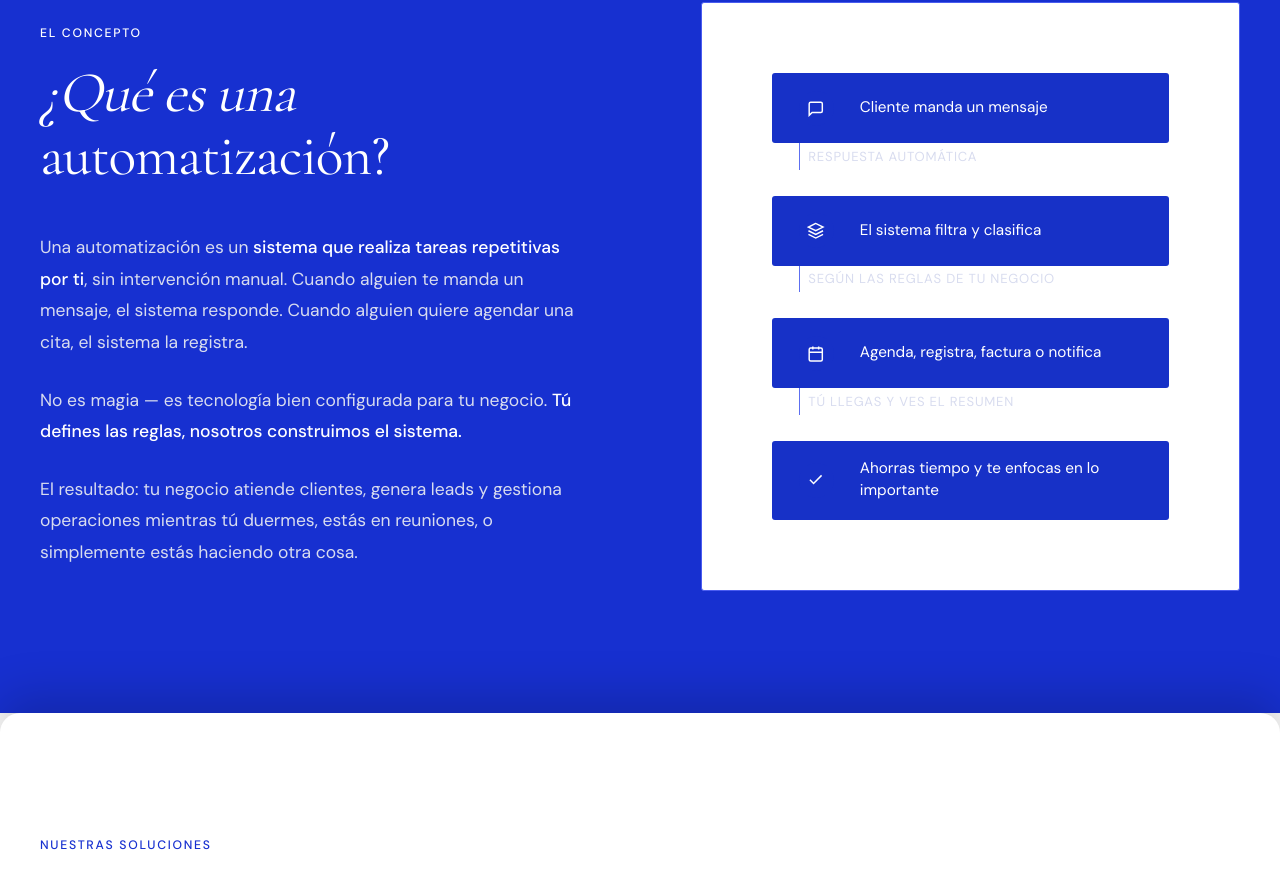
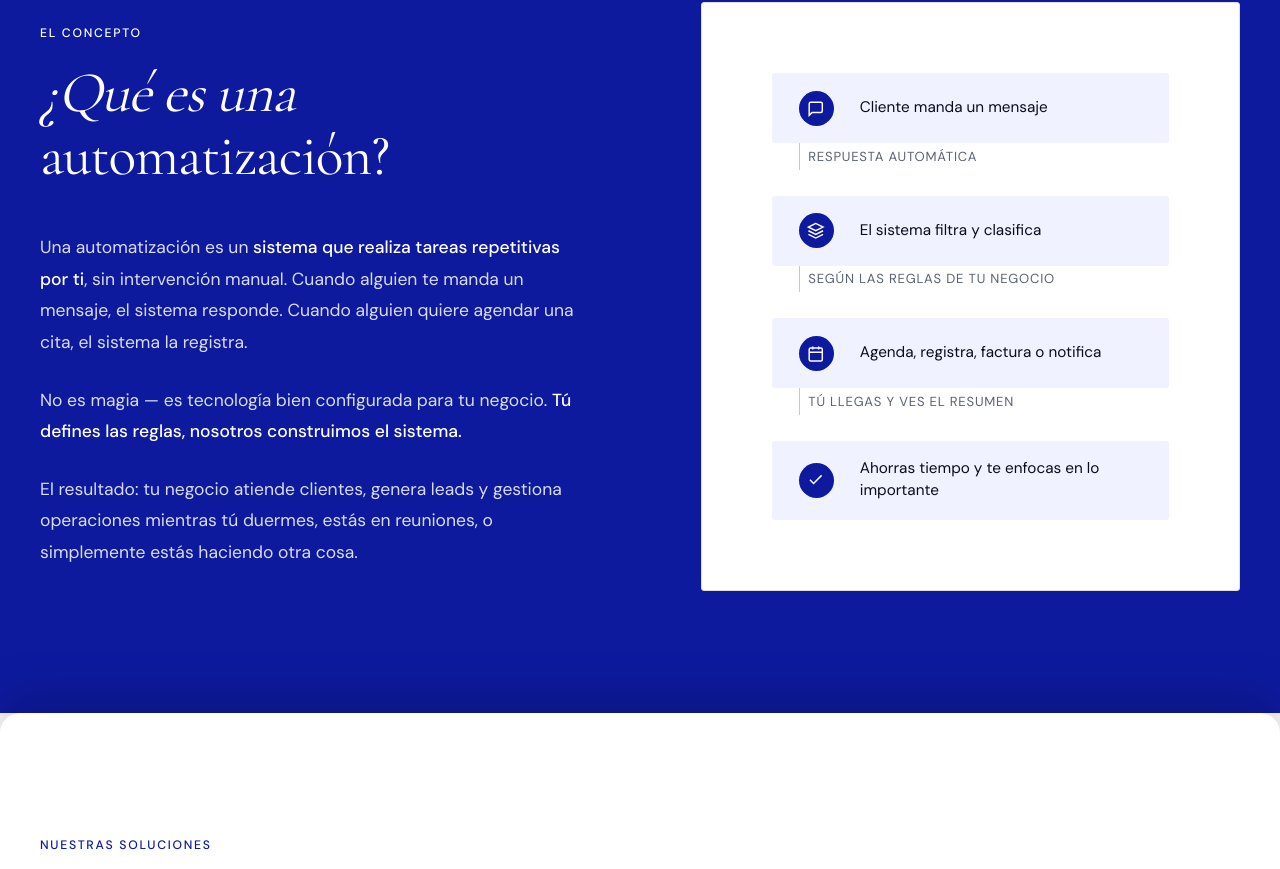
Before and after one commit to diegosol0604-star/pagina-agencia-final, a Next.js app: page /automatizaciones in a window 1280 px wide. Shown: the part 1011-1880 px from the top of the page. Built offline with nearby package versions, Linux system fonts and the light colour scheme.

Commit message:
ultimoscambios

```diff
--- a/app/globals.css
+++ b/app/globals.css
@@ -6,14 +6,14 @@
   --surface-2: #e8e8e8;
   --text: #0a0d1f;
   --text-muted: #5b6273;
-  --accent: #1730d0;
-  --accent-hover: #1731c7;
-  --teal: #1730d0;
+  --accent: #0d1a9e;
+  --accent-hover: #0c199a;
+  --teal: #0d1a9e;
   --teal-light: #f2f2f2;
   --border: #e0e0e0;
   --border-dark: #c4c8d3;
   --nav-cta-color: #ffffff;
-  --blue: #1730d0;
+  --blue: #0d1a9e;
   --blue-dark: #0f1857;
   --radius: 3px;
   --transition: 220ms cubic-bezier(0.25, 0, 0, 1);
@@ -153,7 +153,7 @@
     background-image: linear-gradient(
       to right,
       #0a0d1f 50%,
-      #1730d0 50%
+      #0d1a9e 50%
     );
     background-size: 200% 100%;
     background-position: 100% 0;
@@ -179,14 +179,14 @@
 
   /* ── Tema de sección: azul rey ── */
   .section-blue {
-    background-color: #1730d0;
+    background-color: #0d1a9e;
     --text: #ffffff;
     --text-muted: #d8dcef;
     --teal: #ffffff;
-    --teal-light: #1731c7;
+    --teal-light: #0c199a;
     --border: #4a5cf0;
     --border-dark: #5d6ff0;
-    --surface: #1731c7;
+    --surface: #0c199a;
     --surface-2: #1428a8;
     --accent: #ffffff;
     --accent-hover: #e5e7eb;
@@ -203,8 +203,8 @@
     --border-dark: #353f72;
     --surface: #1a2354;
     --surface-2: #161e48;
-    --accent: #1730d0;
-    --accent-hover: #1731c7;
+    --accent: #0d1a9e;
+    --accent-hover: #0c199a;
   }
 }
 
--- a/components/automatizaciones/FooterCta.js
+++ b/components/automatizaciones/FooterCta.js
@@ -20,7 +20,8 @@ export function FooterCta() {
           href={WHATSAPP.autoHelp}
           target="_blank"
           rel="noopener noreferrer"
-          className="btn-fill-dark inline-flex items-center gap-2.5 rounded-[var(--radius)] bg-blue px-8 py-4 font-body text-base font-medium text-white focus-visible:outline focus-visible:outline-2 focus-visible:outline-offset-[3px] focus-visible:outline-white"
+          className="btn-fill-dark inline-flex items-center gap-2.5 rounded-[var(--radius)] border border-white/30 px-8 py-4 font-body text-base font-medium text-white transition-[background,transform] hover:-translate-y-px focus-visible:outline focus-visible:outline-2 focus-visible:outline-offset-[3px] focus-visible:outline-white"
+          style={{ backgroundImage: "linear-gradient(to right, #0a0d1f 50%, rgba(255,255,255,0.18) 50%)" }}
           aria-label="Contactar a Flow Studio por WhatsApp para automatizar tu negocio"
         >
           <WhatsAppIcon size={20} />
--- a/components/automatizaciones/Medida.js
+++ b/components/automatizaciones/Medida.js
@@ -40,28 +40,28 @@ export function Medida() {
                 </div>
               ))}
             </div>
-            <p className="border-t border-flow-border pt-[var(--space-md)] font-body text-[0.825rem] italic leading-relaxed text-flow-muted">
+            <p className="border-t border-white/20 pt-[var(--space-md)] font-body text-[0.825rem] italic leading-relaxed text-flow-muted">
               La cotización es personalizada — el precio depende del volumen de información a manejar y la complejidad
               del sistema. Escríbenos y lo platicamos sin compromiso.
             </p>
           </FadeIn>
 
           <FadeIn delayMs={80}>
-            <div className="rounded-[var(--radius)] border border-flow-border bg-bg p-[var(--space-xl)]">
-              <p className="font-heading mb-[var(--space-md)] text-xs font-bold uppercase tracking-[0.1em] text-flow-muted">
+            <div className="rounded-[var(--radius)] border border-[#e0e0e0] bg-white p-[var(--space-xl)]">
+              <p className="font-heading mb-[var(--space-md)] text-xs font-bold uppercase tracking-[0.1em] text-[#5b6273]">
                 ¿Cómo funciona el proceso?
               </p>
               <div className="flex flex-col gap-[var(--space-sm)]">
                 {MEDIDA_STEPS.map((step) => (
                   <div key={step.num} className="flex items-start gap-[var(--space-sm)]">
                     <div
-                      className="flex h-8 w-8 shrink-0 items-center justify-center rounded-full bg-white font-display text-sm font-semibold italic text-blue"
+                      className="flex h-8 w-8 shrink-0 items-center justify-center rounded-full bg-[#f0f2ff] font-display text-sm font-semibold italic text-[#0d1a9e]"
                       aria-hidden="true"
                     >
                       {step.num}
                     </div>
-                    <p className="pt-1 font-body text-[0.8rem] leading-[1.8] text-flow-muted">
-                      <strong className="font-medium text-flow-text">{step.lead}</strong>
+                    <p className="pt-1 font-body text-[0.8rem] leading-[1.8] text-[#5b6273]">
+                      <strong className="font-medium text-[#0a0d1f]">{step.lead}</strong>
                       {step.rest}
                     </p>
                   </div>
--- a/components/automatizaciones/QueSon.js
+++ b/components/automatizaciones/QueSon.js
@@ -34,21 +34,21 @@ export function QueSon() {
 
           <FadeIn delayMs={80}>
             <div
-              className="flex flex-col gap-[var(--space-md)] rounded-[var(--radius)] border border-flow-border bg-bg p-[var(--space-xl)]"
+              className="flex flex-col gap-[var(--space-md)] rounded-[var(--radius)] border border-[#e0e0e0] bg-white p-[var(--space-xl)]"
               role="img"
               aria-label="Diagrama de flujo de una automatización"
             >
               {FLOW_STEPS.map((step, i) => (
                 <div key={step.label}>
-                  <div className="flex items-center gap-[var(--space-md)] rounded-[var(--radius)] bg-surface px-[var(--space-md)] py-[var(--space-sm)] font-body text-sm text-flow-text">
-                    <div className="flex h-8 w-8 shrink-0 items-center justify-center rounded-full bg-teal-light">
+                  <div className="flex items-center gap-[var(--space-md)] rounded-[var(--radius)] bg-[#f0f2ff] px-[var(--space-md)] py-[var(--space-sm)] font-body text-sm text-[#0a0d1f]">
+                    <div className="flex h-8 w-8 shrink-0 items-center justify-center rounded-full bg-[#0d1a9e]">
                       <FlowStepIcon name={step.icon} />
                     </div>
                     <span>{step.label}</span>
                   </div>
                   {step.arrow && (
                     <p
-                      className="flex items-center gap-2 pl-[var(--space-md)] font-body text-xs uppercase tracking-[0.06em] text-flow-muted before:block before:h-6 before:w-px before:bg-border-dark"
+                      className="flex items-center gap-2 pl-[var(--space-md)] font-body text-xs uppercase tracking-[0.06em] text-[#5b6273] before:block before:h-6 before:w-px before:bg-[#c4c8d3]"
                       aria-hidden="true"
                     >
                       {step.arrow}
--- a/components/layout/Footer.js
+++ b/components/layout/Footer.js
@@ -15,7 +15,7 @@ export function Footer({
 }) {
   return (
     <footer
-      className="section-blue border-t border-[oklch(0.50_0.15_264)] px-[var(--space-md)] py-[var(--space-xl)] pb-[var(--space-lg)] text-white"
+      className="border-t border-[#06104f] bg-[#070e5a] px-[var(--space-md)] py-[var(--space-xl)] pb-[var(--space-lg)] text-white"
       aria-label="Pie de página"
     >
       <div className="mx-auto grid max-w-[1200px] grid-cols-1 gap-[var(--space-lg)] md:grid-cols-[2fr_1fr_1fr] md:gap-[var(--space-xl)]">
@@ -68,7 +68,7 @@ export function Footer({
       </div>
 
       <div
-        className="mx-auto mt-[var(--space-xl)] flex max-w-[1200px] flex-wrap items-center justify-between gap-[var(--space-sm)] border-t border-[oklch(0.50_0.15_264)] pt-[var(--space-md)] max-md:flex-col max-md:items-start"
+        className="mx-auto mt-[var(--space-xl)] flex max-w-[1200px] flex-wrap items-center justify-between gap-[var(--space-sm)] border-t border-[#06104f] pt-[var(--space-md)] max-md:flex-col max-md:items-start"
       >
         <p className="font-body text-[0.8rem] text-[oklch(0.78_0.04_264)]">&copy; 2026 Flow Studio. Todos los derechos reservados.</p>
         <p className="font-body text-[0.8rem] text-[oklch(0.78_0.04_264)]">México</p>
--- a/components/layout/Nav.js
+++ b/components/layout/Nav.js
@@ -107,7 +107,7 @@ export function Nav() {
   // Colores explícitos en hex para evitar problemas de cascada/variables/conversión OKLCH.
   const COLOR_DARK = "#0a0d1f";
   const COLOR_WHITE = "#ffffff";
-  const COLOR_BLUE = "#1730d0";
+  const COLOR_BLUE = "#0d1a9e";
 
   const logoColor = onBlue ? COLOR_WHITE : COLOR_DARK;
   const linkColor = onBlue ? COLOR_WHITE : COLOR_BLUE;
```
Also changed, not shown: components/home/Contacto.js (+11 -9 lines).
